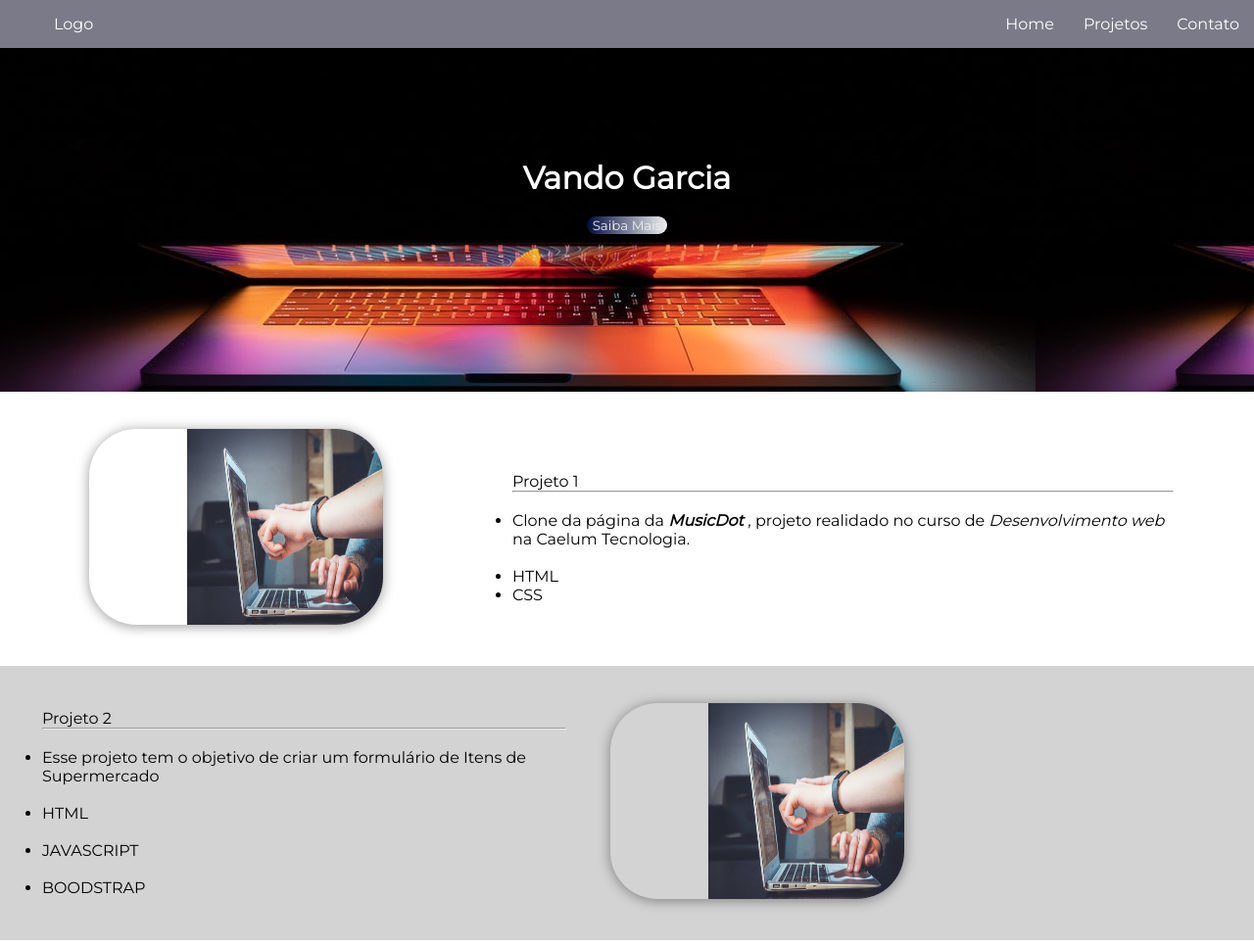
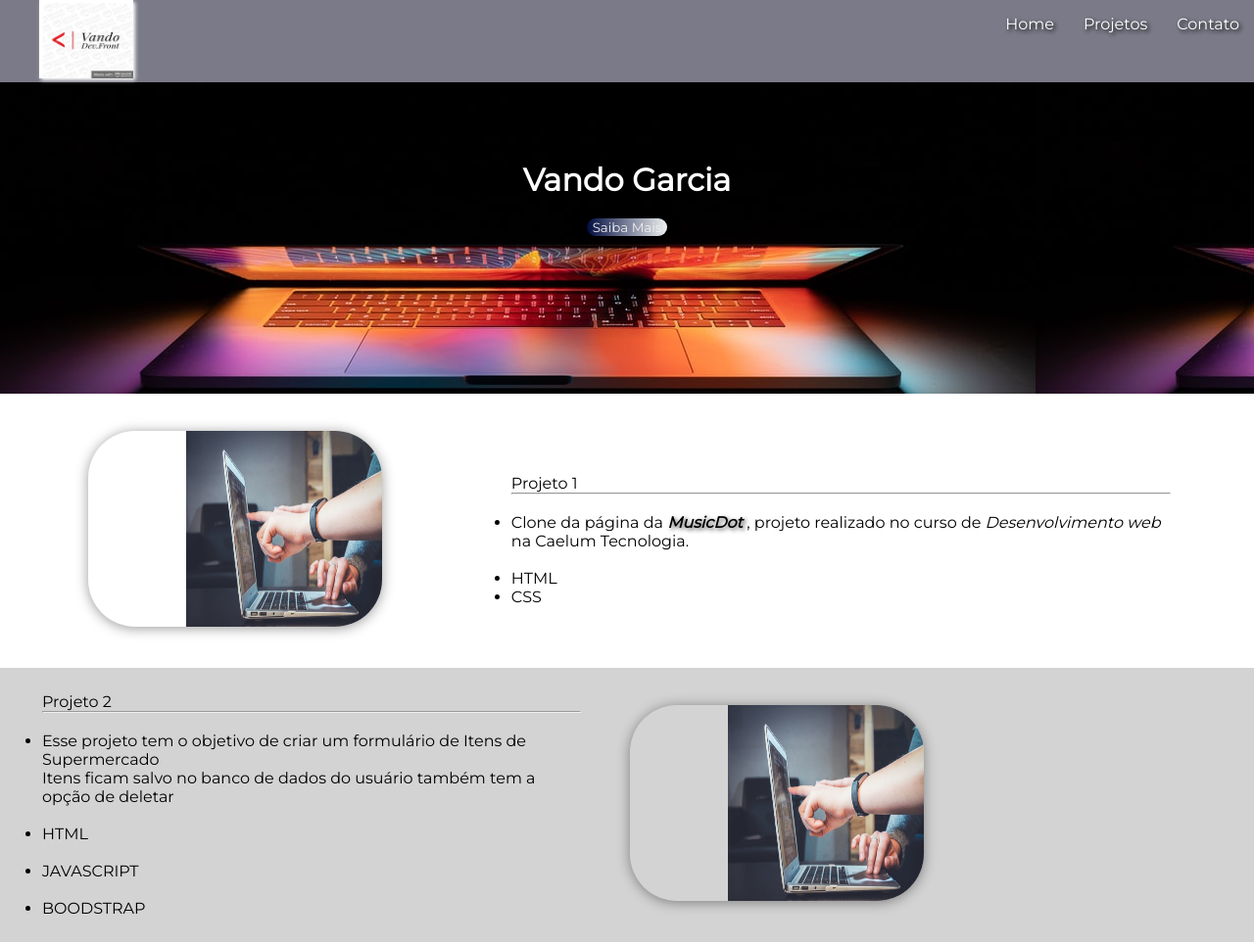
Before and after one commit to vando-garcia/Meu-site, a plain HTML site: page home.html in a window 1280 px wide. Shown: the top 965 px of the page at 98% size. Drawn offline with Linux system fonts and the light colour scheme.

Commit message:
atualizando

```diff
--- a/css/style.css
+++ b/css/style.css
@@ -6,6 +6,12 @@ html{
     margin: 0;
     font-family: 'Montserrat', sans-serif;
 }
+.logo{
+    width: 12vh;
+    height: 10vh;
+    box-shadow: 2px 2px 4px #fff ;
+}
+
 nav{
     width: 100%;
     position: fixed;
@@ -36,6 +42,8 @@ nav{
     text-decoration: none;
     display: block;
     padding: 15px;
+
+  text-shadow: 2px 2px 4px #000000;
 }
 
 .topMenu a:first-child{
--- a/home.html
+++ b/home.html
@@ -14,8 +14,8 @@
 
     <nav>
         <ul class="topMenu">
-            <a href="">
-                <li>Logo</li>
+            <a href=""><img class="logo" src="./imagens/LogoSample_ByTailorBrands.jpg">
+                <l ></li>
             </a>
             <a href="#section">
                 <li>Home</li>
@@ -28,7 +28,7 @@
             </a>
         </ul>
     </nav>
-
+    <hr>
 
     <div id="section" class="section1">
         <div class="centralize">
@@ -48,7 +48,7 @@
                         <br>
                         Projeto 1
                         <hr><br>
-                        <li>Clone da página da <strong><i>MusicDot</i></strong> , projeto realidado no curso de
+                        <li >Clone da página da <strong style= "text-shadow: 2px 2px 4px #585555;"><i>MusicDot</i></strong> , projeto realizado no curso de
                             <i>Desenvolvimento web</i>
                             na Caelum Tecnologia.
                         </li><br>
@@ -71,7 +71,10 @@
                         <br>
                         Projeto 2
                         <hr><br>
-                        <li>Esse projeto tem o objetivo de criar um formulário de Itens de Supermercado</li><br>
+                        <li>Esse projeto tem o objetivo de criar um formulário de Itens de Supermercado</li>
+                        <p>Itens ficam salvo no banco de dados do usuário
+                            também tem a opção de deletar
+                        </p><br>
                         <li>HTML</li><br>
                         <li>JAVASCRIPT </li><br>
                         <li>BOODSTRAP</li><br>
```
Also changed, not shown: imagens/LogoSample_ByTailorBrands.jpg (added), imagens/LogoSample_ByTailorBrands1.jpg (added).
